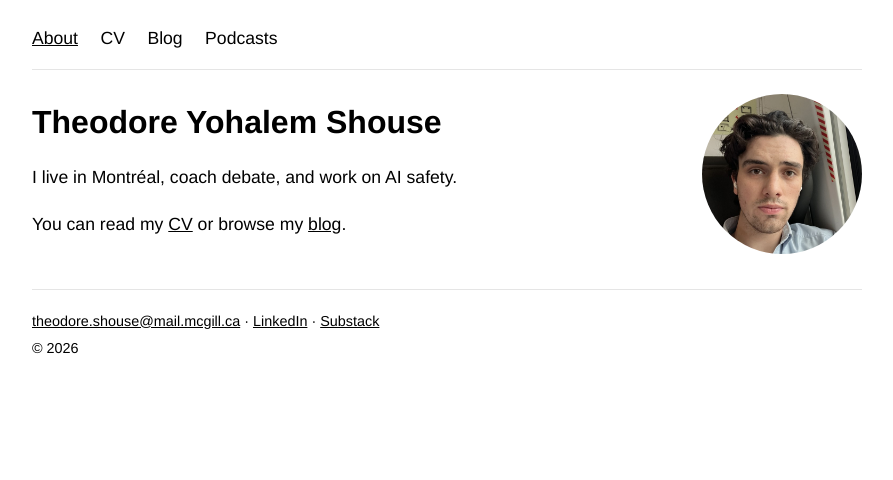
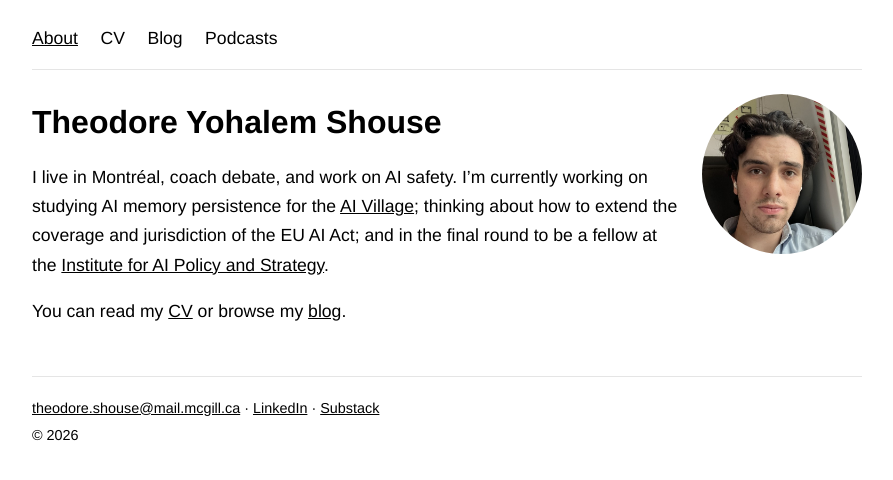
Before and after one commit to theoshouse/theoshouse.github.io, a Jekyll site: the page built from index.md, in a window 1280 px wide. Shown: the top 480 px of the page, without its empty margins (193-1086 px from the left). Built offline with Jekyll 4.4.1, drawn with Linux system fonts in a browser that asks for light colours.

Commit message:
Add current work to the bio
Co-Authored-By: Claude Opus 5.5 <noreply@anthropic.com>
Claude-Session: https://claude.ai/code/session_018CtZGEBeDR5zP5X1dZrGaK

```diff
--- a/index.md
+++ b/index.md
@@ -6,6 +6,6 @@ photo: /assets/images/profile.jpg
 
 # Theodore Yohalem Shouse
 
-I live in Montréal, coach debate, and work on AI safety.
+I live in Montréal, coach debate, and work on AI safety. I'm currently working on studying AI memory persistence for the [AI Village](https://theaidigest.org/village); thinking about how to extend the coverage and jurisdiction of the EU AI Act; and in the final round to be a fellow at the [Institute for AI Policy and Strategy](https://www.iaps.ai/fellowship).
 
 You can read my [CV](/cv/) or browse my [blog](/blog/).
```
